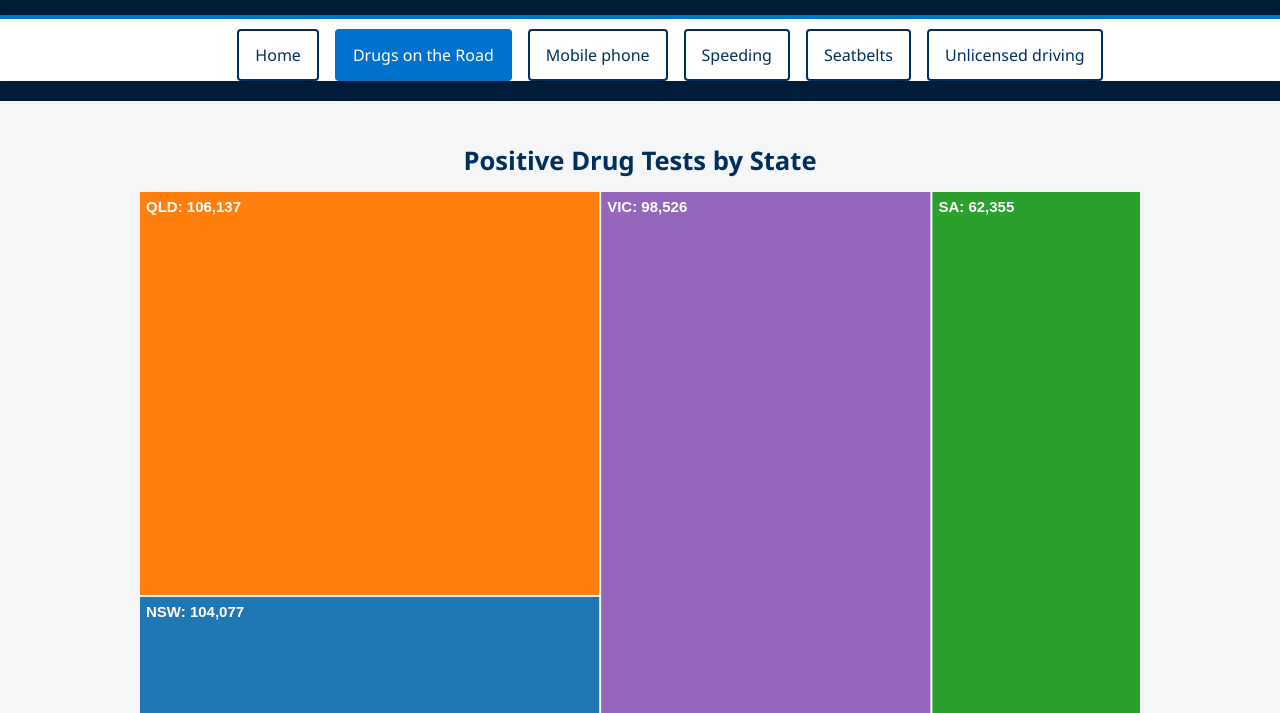
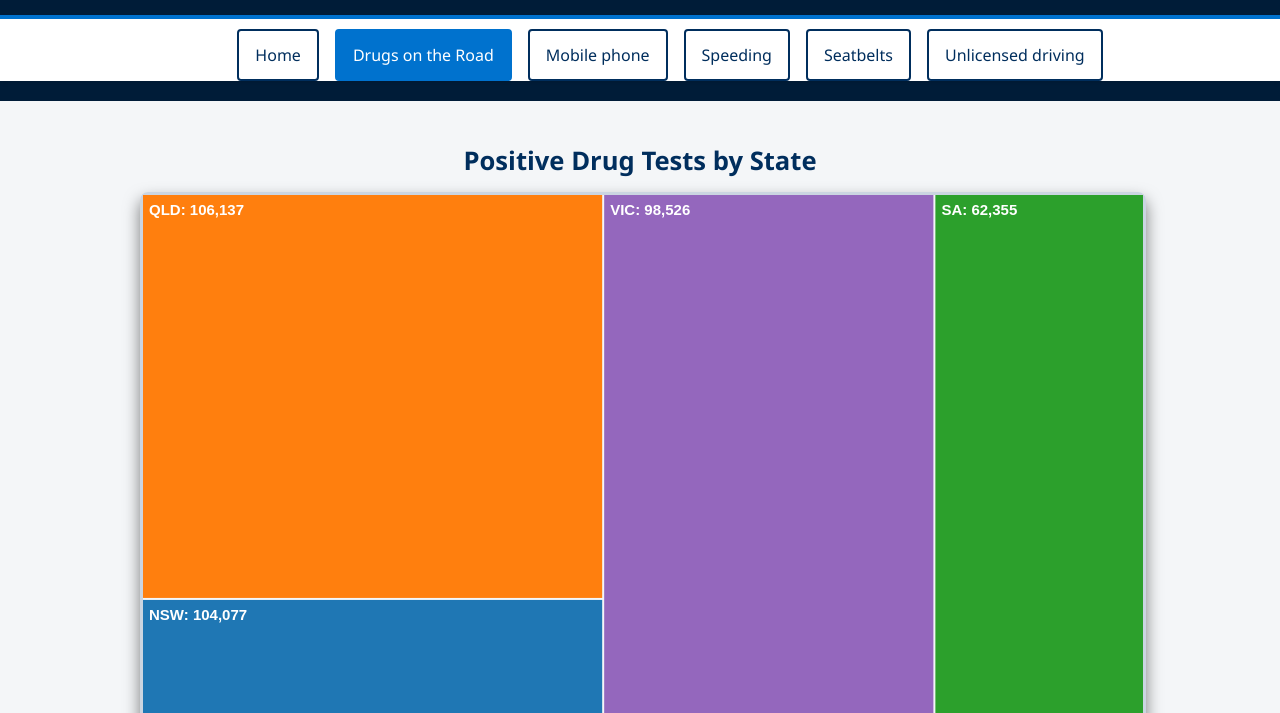
Before and after one commit to nissanSilviaa/COS30045-Project, a plain HTML site: page drugtests.html in a window 1280 px wide. Shown: the part 87-800 px from the top of the page. Drawn offline with nearby package versions, Linux system fonts and the light colour scheme.

Commit message:
change css, need to add filtering options for whole page

```diff
--- a/css/styles.css
+++ b/css/styles.css
@@ -155,9 +155,10 @@ html, body {
   font-weight: 700 !important;
 }
 .drugtests-page .chart-box {
-  border: 2px solid #e2e8f0;
+  border: 3px solid #cbd5e1;
   border-radius: 8px;
-  box-shadow: 0 4px 8px rgba(0,0,0,0.1);
+  box-shadow: 0 8px 16px rgba(0,0,0,0.5);
+  overflow: visible;
 }
 
 /* Stack area chart below treemap */
--- a/drugtests.html
+++ b/drugtests.html
@@ -7,7 +7,7 @@
   <link rel="stylesheet" href="css/styles.css" />
   <script src="https://d3js.org/d3.v7.min.js"></script>
 </head>
-<body>
+<body class="drugtests-page">
   <header>
     <div class="header-inner">
       <div class="logo"><img src="images/logo.png" alt="Australian Government"/></div>
```
